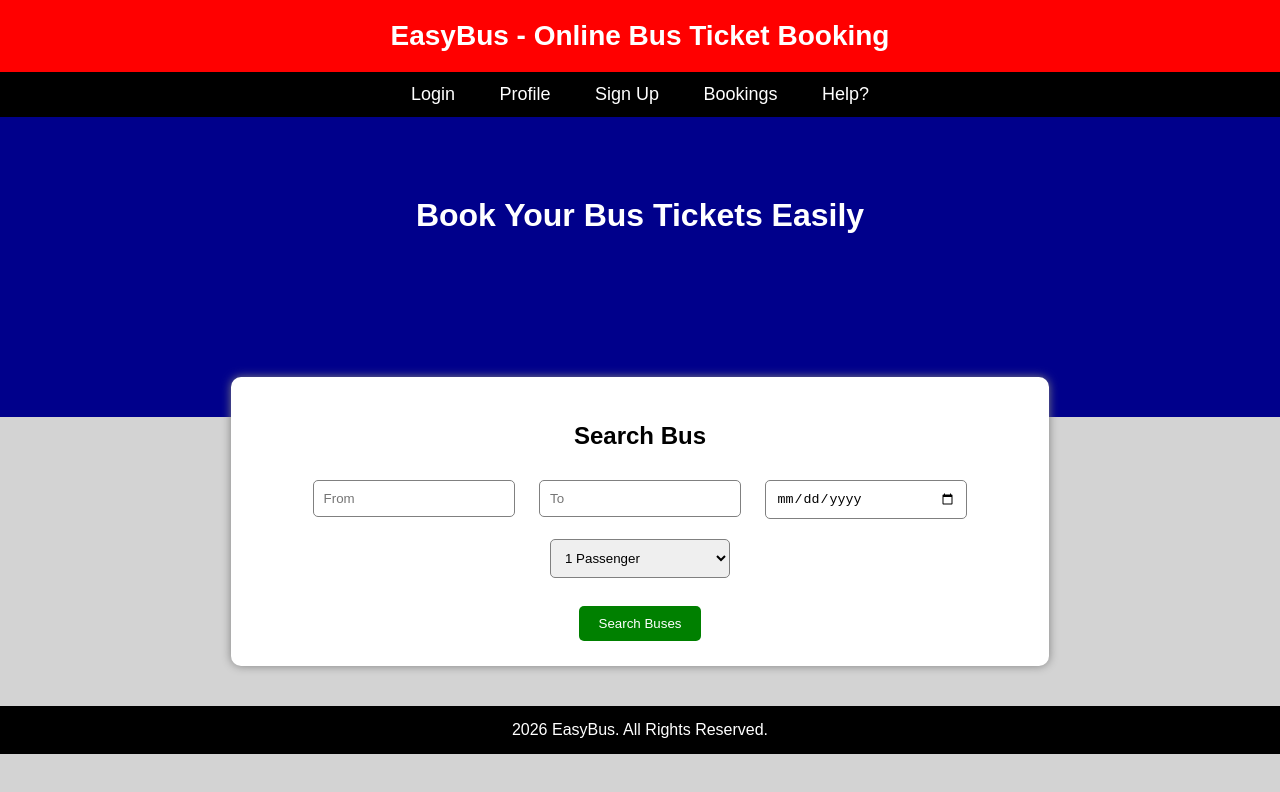
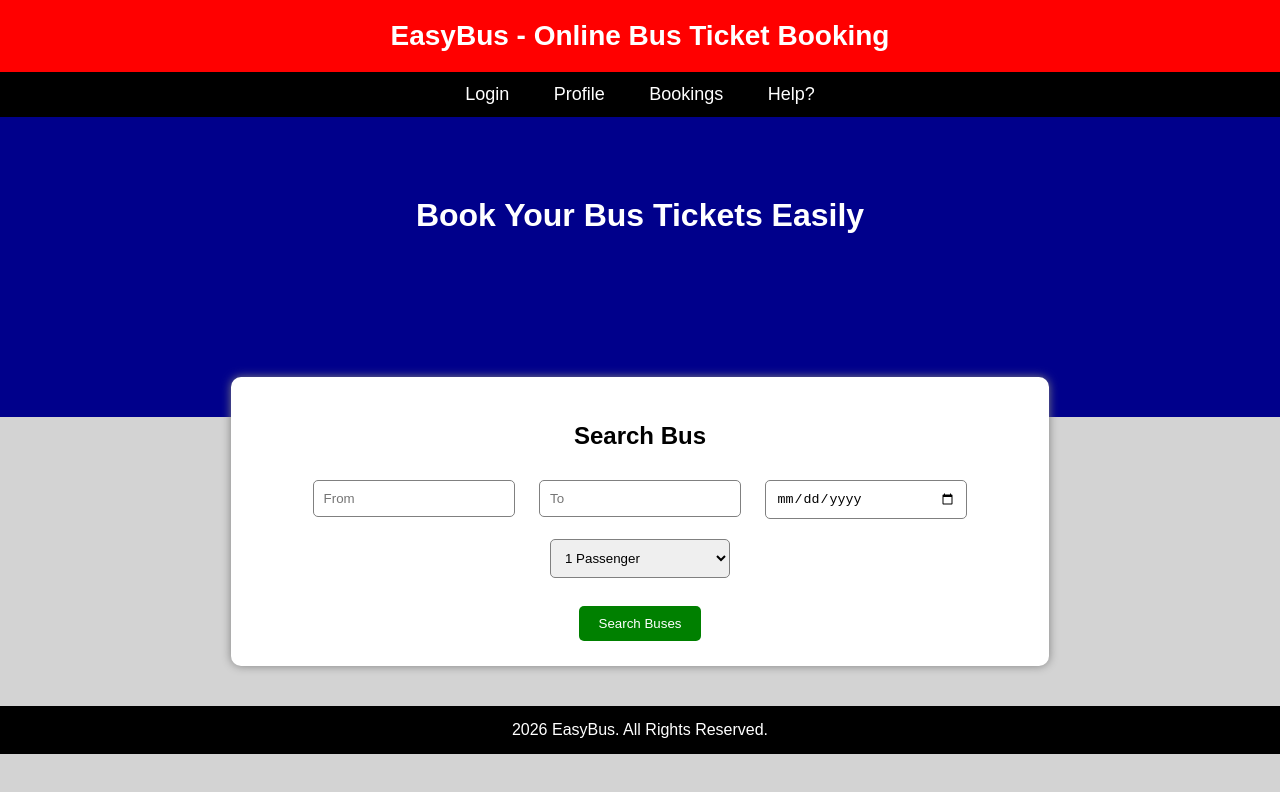
Before and after one commit to astha-komal/webproject, a plain HTML site: page index.html in a window 1280 px wide. Drawn offline with Linux system fonts and the light colour scheme; files that its build step writes are made by us from their sources; files whose address does not match are found by name.

Commit message:
Update index.html

```diff
--- a/index.html
+++ b/index.html
@@ -15,7 +15,7 @@
 <div id="links">
     <a href="login.html">Login</a>
     <a href="profile.html">Profile</a>
-    <a href="register.html">Sign Up</a>
+   <!-- <a href="register.html">Sign Up</a>-->
     <a href="booking.html">Bookings</a>
     <a href="help.html">Help?</a>
 </div>
@@ -75,7 +75,7 @@
     <footer>
          2026 EasyBus. All Rights Reserved.
     </footer>
+	<script src="js/auth.js"></script>
     <script src="js/main.js"></script>
-    <script src="js/auth.js"></script>
 </body>
 </html>
```
